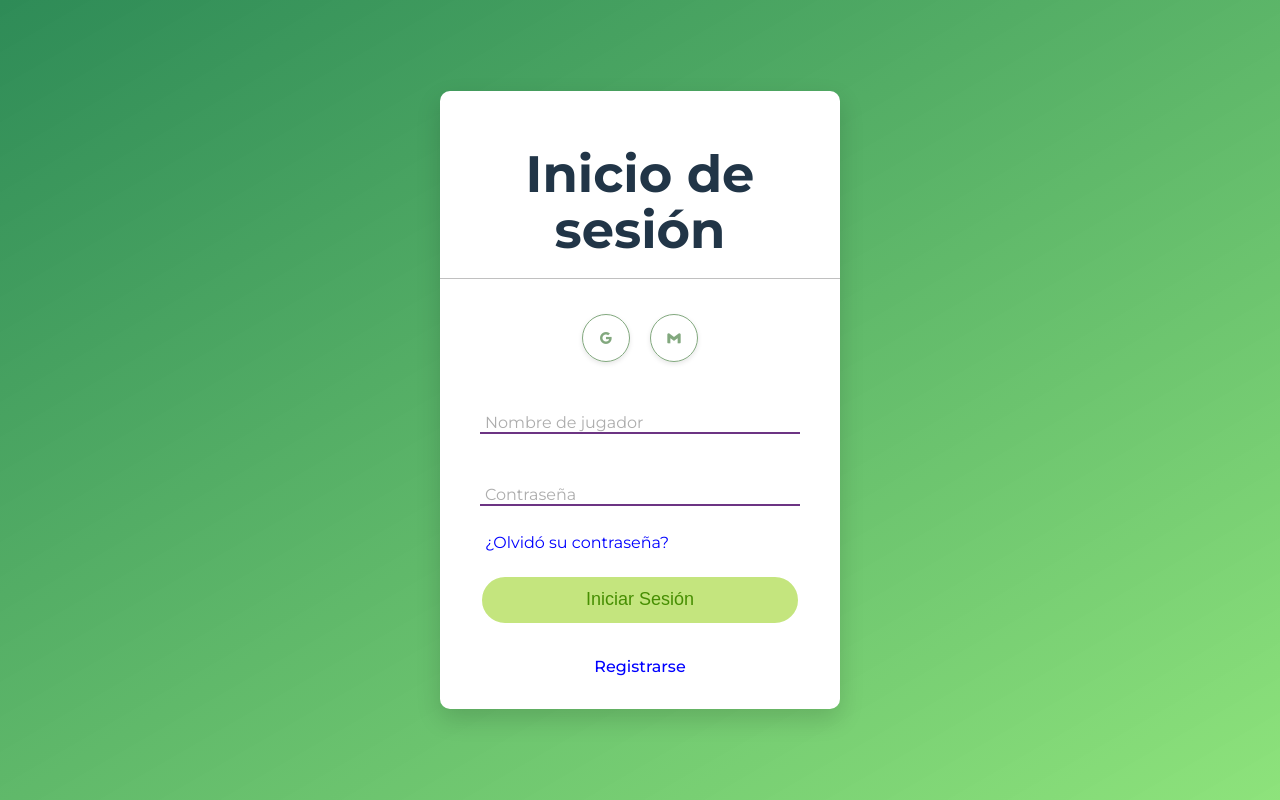
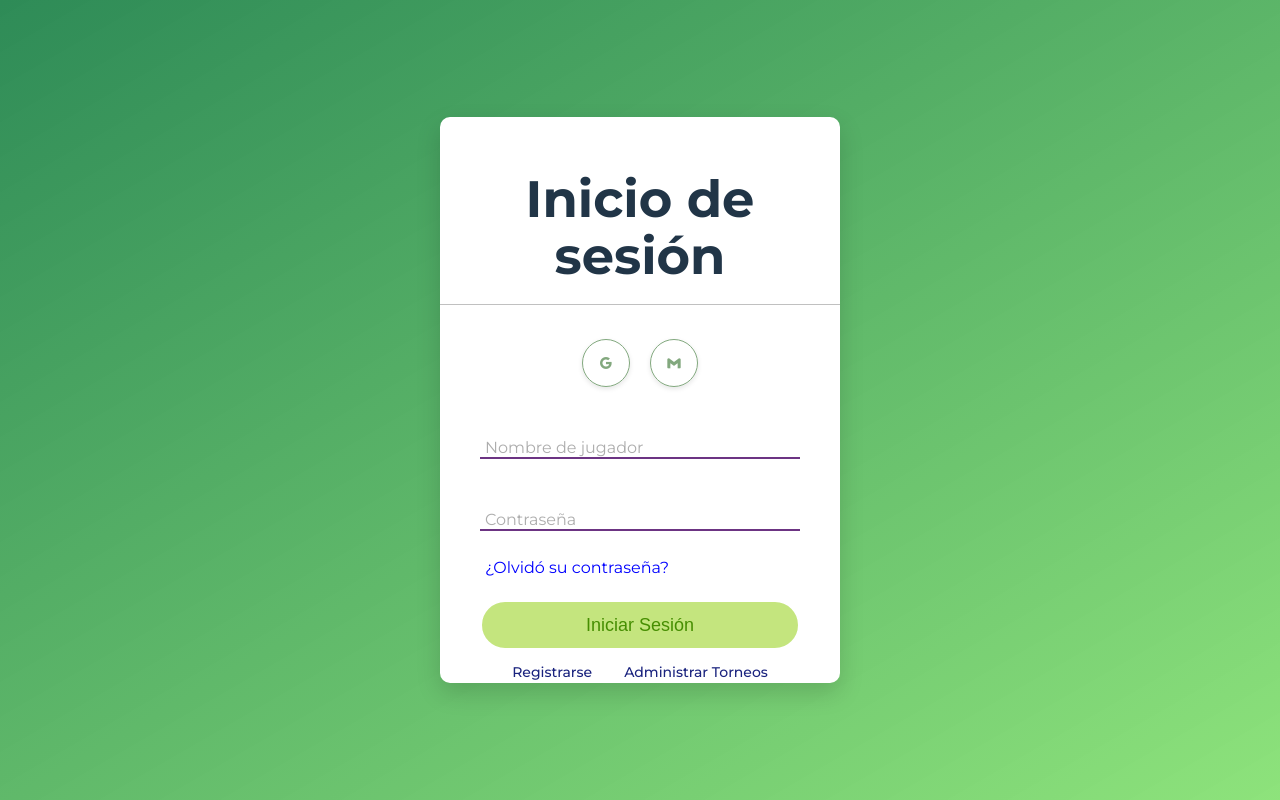
Before and after one commit to tomasandino12/frontend-TPtorneos, a React (Vite) app: page / in a window 1280 px wide. Built offline with nearby package versions, Linux system fonts and the light colour scheme.

Commit message:
Agregado del botón "Administrar Torneos"
Este botón administrar torneos (al lado del registrarse como jugador) es el que te va a redireccionar al menú de inicio de sesión como administrador de torneo

```diff
--- a/src/pages/InicioSesion.jsx
+++ b/src/pages/InicioSesion.jsx
@@ -42,8 +42,10 @@ function InicioSesion() {
 
           <input type="submit" value="Iniciar Sesión" />
 
-          <div className="registrarse">
+          {/* 🔽 NUEVO CONTENEDOR FLEXIBLE PARA AMBOS ENLACES */}
+          <div className="links-abajo">
             <Link to="/registro">Registrarse</Link>
+            <Link to="/admin/login">Administrar Torneos</Link>
           </div>
         </form>
       </div>
--- a/src/styles/InicioSesion.css
+++ b/src/styles/InicioSesion.css
@@ -272,3 +272,23 @@ input[type="submit"]:hover {
 .campo input:focus ~ span {
   width: 100%;
 }
+
+
+
+.links-abajo {
+  margin-top: 12px;
+  display: flex;
+  justify-content: center;
+  gap: 32px;
+}
+
+.links-abajo a {
+  color: #1a237e;
+  text-decoration: none;
+  font-weight: 500;
+  font-size: 14px;
+}
+
+.links-abajo a:hover {
+  text-decoration: underline;
+}
--- a/src/styles/MiPerfil.css
+++ b/src/styles/MiPerfil.css
@@ -51,7 +51,7 @@
 /* Campos */
 .perfil-campo {
   display: flex;
-  gap: 1.5rem; /* ✅ espaciado entre campos */
+  gap: 1.5rem;
   margin-bottom: 1rem;
 }
 
@@ -76,7 +76,7 @@
 }
 
 .input-espaciado {
-  flex: 1; /* ocupa el lugar de la izquierda */
+  flex: 1;
 }
 
 
```
